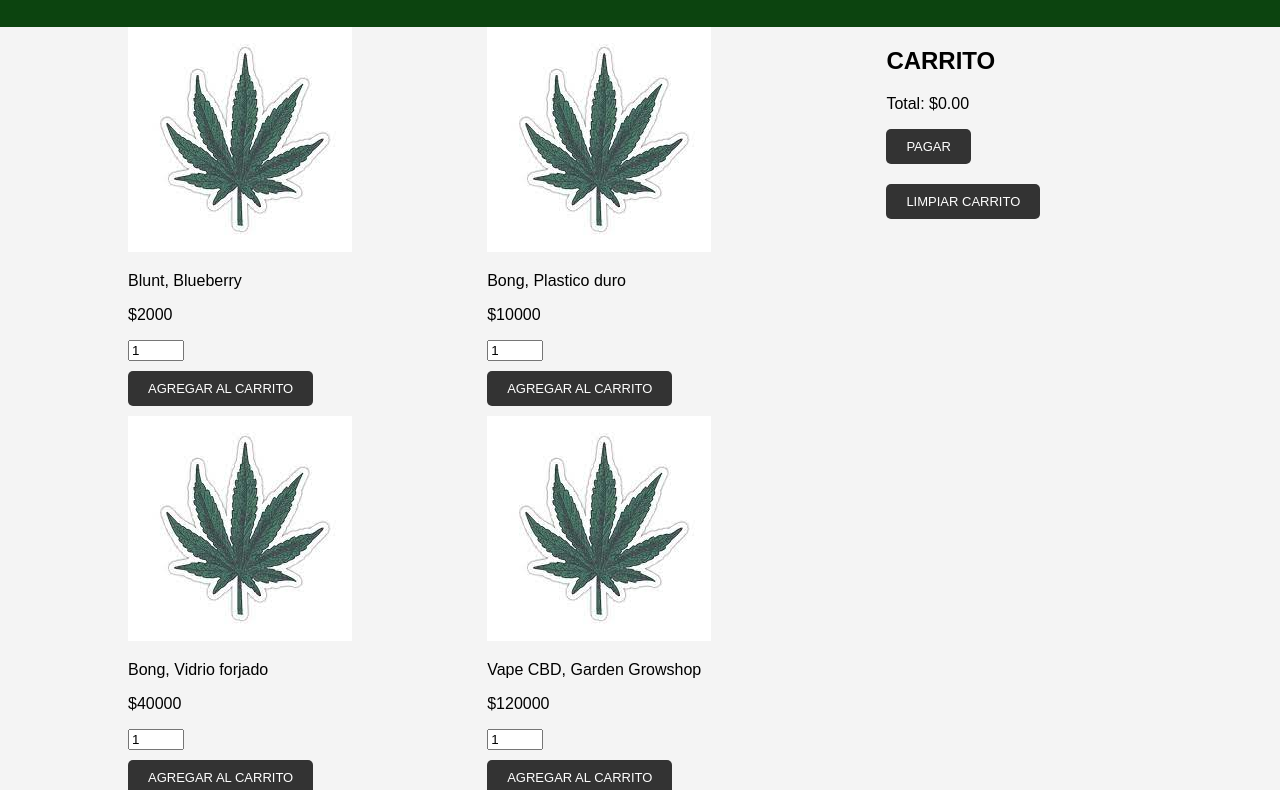
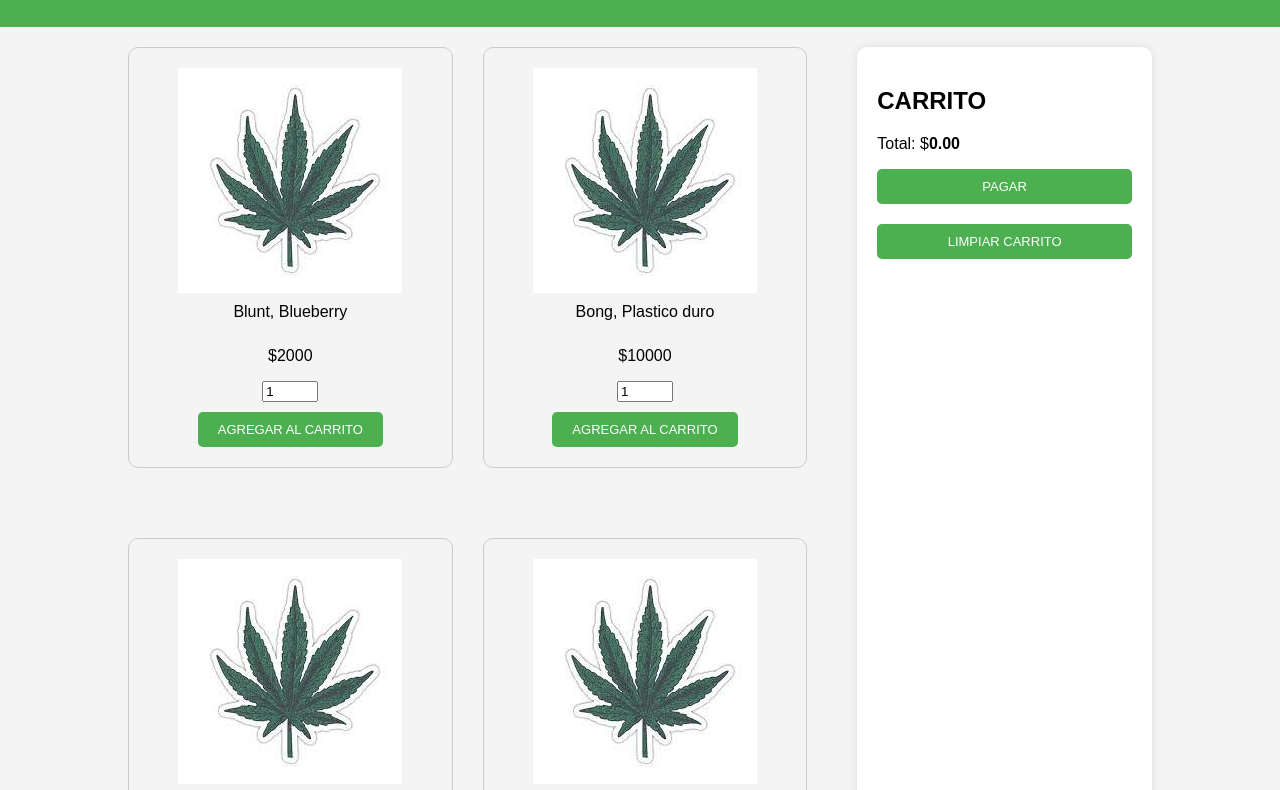
Before and after one commit to FrancoKaddour/eCommerceV2, a plain HTML site: page index.html in a window 1280 px wide. Shown: the part 93-883 px from the top of the page. Drawn offline with Linux system fonts and the light colour scheme.

Commit message:
Estilando un poco la página

```diff
--- a/styles/styles.css
+++ b/styles/styles.css
@@ -6,7 +6,7 @@ body {
 }
 
 header {
-  background-color: #0c440f;
+  background-color: #4caf50;
   color: white;
   text-align: center;
   padding: 20px 0;
@@ -18,31 +18,65 @@ header {
   margin-left: 10vw;
   margin-right: 20vw;
   font-size: medium;
-  width: 80%; /* Cambia este valor según tu preferencia */
+  width: 80%;
 }
 
 .productos {
   width: 80%;
   display: grid;
   grid-template-columns: repeat(2, 1fr);
-  grid-gap: 10px;
+  grid-gap: 30px; /* Aumenta el espacio entre productos */
+}
+
+.producto {
+  border: 1px solid #ccc;
+  padding: 20px;
+  border-radius: 10px;
+  margin: 20px 0; /* Añade más margen superior e inferior a cada producto */
+  display: flex; /* Hace que los elementos dentro del contenedor se distribuyan horizontalmente */
+  flex-direction: column; /* Apila los elementos verticalmente */
+  align-items: center; /* Centra los elementos horizontalmente */
+}
+
+.producto img {
+  max-width: 100%;
+  height: auto;
+}
+
+.producto p {
+  text-align: center; /* Centra el texto */
+  margin-top: 10px; /* Agrega espacio entre la imagen y el texto */
 }
 
 .carta {
+  margin-top: 20px;
+  margin-bottom: 20px;
   width: 30%;
   margin-left: 50px;
+  background-color: #fff; /* Fondo blanco */
+  padding: 20px; /* Espaciado interno */
+  border-radius: 10px; /* Bordes redondeados */
+  box-shadow: 0 0 10px rgba(0, 0, 0, 0.1); /* Sombra */
 }
 
-ul {
-  list-style-type: none;
-  padding: 0;
+#lista-carta {
+  margin-top: 20px; /* Espacio superior */
+}
+
+#total {
+  font-weight: bold; /* Texto en negrita */
+}
+
+#checkout-btn,
+#clear-cart-btn {
+  width: 100%; /* Ancho completo */
 }
 
 button {
   display: block;
   margin-top: 10px;
-  background-color: #333;
-  color: #fff;
+  background-color: #4caf50;
+  color: white;
   border: none;
   padding: 10px 20px;
   border-radius: 5px;
@@ -51,7 +85,7 @@ button {
 }
 
 button:hover {
-  background-color: #555;
+  background-color: #45a049;
 }
 
 #clear-cart-btn {
```
